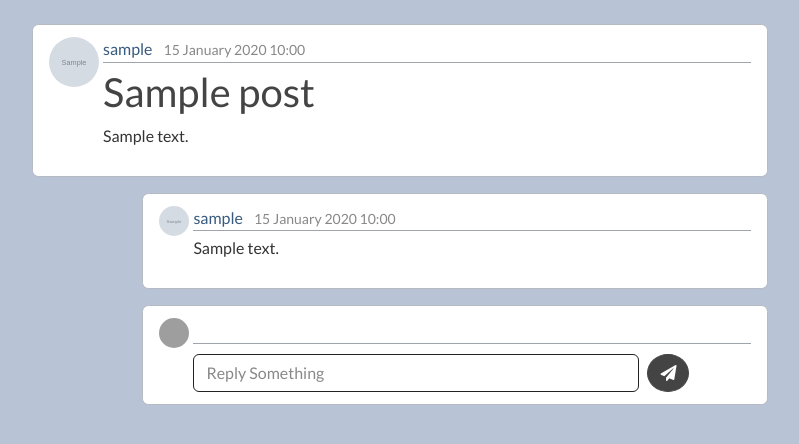
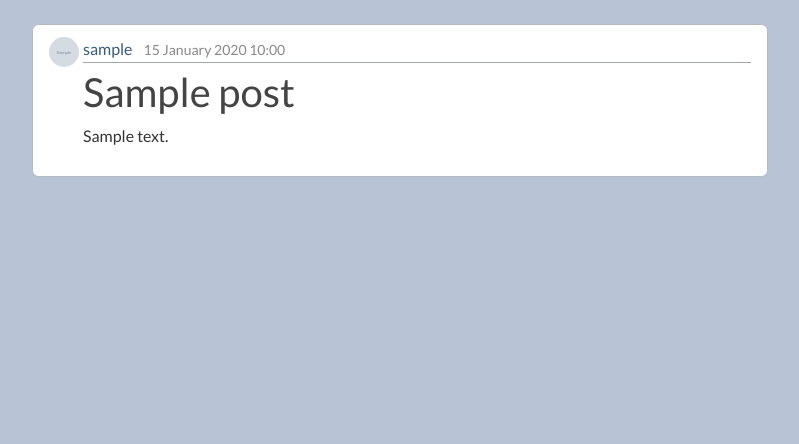
Before and after one commit to Vin-Ren/flask-blog-app, a Flask app: page /post/1 in a window 1280 px wide. Shown: the part 72-516 px from the top of the page, without its empty margins (50-849 px from the left). Run offline with Flask 2, Linux system fonts and the light colour scheme; tables that the repository leaves empty hold one stand-in row (values such as "Sample post"); grey boxes marked "Sample" are stand-in pictures; some libraries are stand-ins or nearby versions; grey boxes are pictures that could not be loaded.

Commit message:
Revert "Added reply model"
This reverts commit e3dcf5204a5cfff4268d8c77a682d5f03a2d406a.

```diff
--- a/flask_blog/posts/routes.py
+++ b/flask_blog/posts/routes.py
@@ -1,7 +1,7 @@
-from flask import Blueprint, render_template, request, url_for, flash, redirect, abort, jsonify
+from flask import Blueprint, render_template, request, url_for, flash, redirect, abort
 from flask_login import current_user, login_required
 from flask_blog import db
-from flask_blog.models import Post, Replies
+from flask_blog.models import Post
 from flask_blog.posts.forms import PostForm
 
 posts = Blueprint('posts', __name__)
@@ -9,8 +9,7 @@ posts = Blueprint('posts', __name__)
 @posts.route('/post/<int:post_id>')
 def post(post_id: int):
 	post = Post.query.get_or_404(post_id)
-	replies = Replies.query.filter_by(post_id=post.id).order_by(Replies.date_created.asc())
-	return render_template('post.html', title=post.title, post=post, replies=replies)
+	return render_template('post.html', title=post.title, post=post)
 
 
 @posts.route('/post/new', methods=['GET', 'POST'])
@@ -52,37 +51,9 @@ def updatePost(post_id: int):
 @login_required
 def deletePost(post_id: int):
 	post = Post.query.get_or_404(post_id)
-	if post.author != current_user and current_user.privilege_level >= 1:
+	if post.author != current_user:
 		abort(403)
 	db.session.delete(post)
 	db.session.commit()
 	flash('Your post has been deleted.', 'success')
 	return redirect(url_for('main.home'))
-
-
-@posts.route('/reply', methods=['POST'])
-@login_required
-def replyPost():
-	post_id = request.form.get('post_id', type=int)
-	replyContent = request.form.get('reply_content')
-	print(post_id, replyContent)
-	if post_id and replyContent:
-		reply = Replies(post_id=post_id, content=replyContent, user_id=current_user.id)
-		db.session.add(reply)
-		db.session.commit()
-		return jsonify({'success':True})
-	return jsonify({'success':False})
-
-
-@posts.route('/reply/delete', methods=['POST'])
-@login_required
-def deleteReply():
-	reply_id = request.form.get('reply_id', type=int)
-	if reply_id:
-		reply = Replies.query.get_or_404(reply_id)
-		if reply.author != current_user and current_user.privilege_level >= 1:
-			abort(403)
-		db.session.delete(reply)
-		db.session.commit()
-		return jsonify({'success':True})
-	return jsonify({'success':False})
--- a/flask_blog/templates/home.html
+++ b/flask_blog/templates/home.html
@@ -2,9 +2,7 @@
 {% block content %}
     {% for post in posts.items %}
         <article class="media content-section">
-          <a class="mr-2 link-primary" href="{{ url_for('users.userPosts', username=post.author.username) }}">
-            <img src="{{ get_profile_picture(post.author) }}" width="40" height="40" class="rounded-circle mr-1">
-          </a>
+          <img src="{{ get_profile_picture(post.author) }}" width="40" height="40" class="rounded-circle mr-1">
           <div class="media-body">
             <div class="article-metadata">
                <a class="mr-2 link-primary" href="{{ url_for('users.userPosts', username=post.author.username) }}">{{ post.author.username }}</a>
--- a/flask_blog/templates/layout.html
+++ b/flask_blog/templates/layout.html
@@ -12,16 +12,11 @@
     <link rel="stylesheet" type="text/css" href="https://bootswatch.com/5/darkly/bootstrap.css">
     -->
     <link rel="stylesheet" type="text/css" href="https://bootswatch.com/5/darkly/bootstrap.css">
-
     <link rel="stylesheet" type="text/css" href="{{ url_for('static', filename='main.css') }}">
 
+
     <!-- Moment.js -->
-    <!--<script type="text/javascript" src="{{ url_for('static', filename='moment.js') }}"></script>-->
-    <script src="https://cdnjs.cloudflare.com/ajax/libs/moment.js/2.29.1/moment.min.js" referrerpolicy="no-referrer"></script>
-
-    <script src="https://cdnjs.cloudflare.com/ajax/libs/jquery/3.6.0/jquery.min.js" referrerpolicy="no-referrer"></script>
-
-    <link rel="stylesheet" href="https://cdnjs.cloudflare.com/ajax/libs/font-awesome/5.15.3/css/all.min.css" referrerpolicy="no-referrer" />
+    <script type="text/javascript" src="{{ url_for('static', filename='moment.js') }}"></script>
 
     {% if title %}
         <title>Flask Blog - {{ title }}</title>
@@ -47,8 +42,8 @@
               <div class="navbar-nav mr-2">
                   <a class="nav-item nav-link" href="{{ url_for('posts.newPost') }}">New Post</a>
               </div>
-              <div class="nav-item dropdown">
-                  <button class="btn btn-secondary dropdown-toggle" data-bs-toggle="dropdown" type="button" id="dropdownMenuButton" data-toggle="dropdown" aria-haspopup="true" aria-expanded="false">
+              <div class="dropdown">
+                  <button class="btn btn-secondary dropdown-toggle" type="button" id="dropdownMenuButton" data-toggle="dropdown" aria-haspopup="true" aria-expanded="false">
                     <img src="{{ get_profile_picture(current_user) }}" width="40" height="40" class="rounded-circle mr-1"> {{ current_user.username }}
                   </button>
                   <div class="dropdown-menu" aria-labelledby="dropdownMenuLink">
@@ -88,6 +83,7 @@
 
     <!-- Optional JavaScript -->
     <!-- jQuery first, then Popper.js, then Bootstrap JS -->
+    <script src="https://code.jquery.com/jquery-3.2.1.slim.min.js" integrity="sha384-KJ3o2DKtIkvYIK3UENzmM7KCkRr/rE9/Qpg6aAZGJwFDMVNA/GpGFF93hXpG5KkN" crossorigin="anonymous"></script>
     <script src="https://cdnjs.cloudflare.com/ajax/libs/popper.js/1.12.9/umd/popper.min.js" integrity="sha384-ApNbgh9B+Y1QKtv3Rn7W3mgPxhU9K/ScQsAP7hUibX39j7fakFPskvXusvfa0b4Q" crossorigin="anonymous"></script>
     <script src="https://maxcdn.bootstrapcdn.com/bootstrap/4.0.0/js/bootstrap.min.js" integrity="sha384-JZR6Spejh4U02d8jOt6vLEHfe/JQGiRRSQQxSfFWpi1MquVdAyjUar5+76PVCmYl" crossorigin="anonymous"></script>
 
--- a/flask_blog/templates/post.html
+++ b/flask_blog/templates/post.html
@@ -1,7 +1,7 @@
 {% extends "layout.html" %}
 {% block content %}
     <article class="media content-section">
-        <img src="{{ get_profile_picture(post.author) }}" width="50" height="50" class="rounded-circle mr-1 mb-1">
+        <img src="{{ get_profile_picture(post.author) }}" width="30" height="30" class="rounded-circle mr-1 mb-1">
         <div class="media-body">
             <div class="article-metadata">
                     <a class="mr-2 link-primary" href="#">{{ post.author.username }}</a>
@@ -26,64 +26,6 @@
             timeElement.innerHTML = localDate;
         </script>
     </article>
-    {% for reply in replies %}
-        <div class="media content-section" style="width:85%;margin-left:15%">
-            <img src="{{ get_profile_picture(reply.author) }}" width="30" height="30" class="rounded-circle mr-1 mb-1">
-            <div class="media-body">
-                <div class="article-metadata">
-                        <a class="mr-2 link-primary" href="#">{{ reply.author.username }}</a>
-                        <small class="text-muted">
-                             <span id="reply-{{reply.id}}-time-created"></span>
-                        </small>
-                        {% if reply.author == current_user or (current_user.is_authenticated and current_user.privilege_level <= 1) %}
-                        <div>
-                            <!--
-                            <a class="btn btn-secondary btn-sm mt-1 mb-1" href="{{ url_for('posts.updatePost', post_id=post.id)}}">Update</a>
-                            <button type="button" class="btn btn-danger btn-sm m-1" data-toggle="modal" data-target="#deleteModal">Delete</button>
-                            -->
-                        </div>
-                        {% endif %}
-                </div>
-                <p class="article-content">{{ reply.content }}</p>
-            </div>
-            <script type="text/javascript">
-                var timeElement = document.getElementById("reply-{{reply.id}}-time-created");
-                var utcTime = "{{reply.date_created.strftime('%Y-%m-%d %H:%M:%S')}}";
-                var localDate = moment.utc(utcTime).local().format('D MMMM YYYY HH:mm');
-                timeElement.innerHTML = localDate;
-            </script>
-        </div>
-    {% endfor %}
-    <script type="text/javascript">
-        function replyViaAjax() {
-            let data = {post_id : {{post.id}},reply_content : $('#replyContent').val()};
-            $.ajax({data : data, type : 'POST', url : '/reply'})
-            .done(function(data) {
-                let to_be_continued = true;
-            });
-
-            //event.preventDefault();
-        }
-    </script>
-        <div class="media content-section" style="width:85%;margin-left:15%">
-            <img src="{{ get_profile_picture(current_user) }}" width="30" height="30" class="rounded-circle mr-1 mb-1">
-            <div class="media-body">
-                <div class="article-metadata">
-                        <a class="mr-2 link-primary" href="#">{{ current_user.username }}</a>
-                        <small class="text-muted">
-                             <span id="userReply"></span>
-                        </small>
-                </div>
-                <form class="form-inline">
-                <div class="form-group" style="width:100%;margin-top:0.3rem">
-                    <input type="text" class="form-control mr-2" id="replyContent" style="width:80%" placeholder="Reply Something">
-                    <button class="rounded-circle btn btn-secondary" onclick="replyViaAjax()"><i class="fa fa-paper-plane" aria-hidden="true"></i></button>
-                </div>
-                </form>
-            </div>
-        </div>
-
-
     <!-- Modal -->
     <div class="modal fade" id="deleteModal" tabindex="-1" role="dialog" aria-labelledby="deleteModalLabel" aria-hidden="true">
         <div class="modal-dialog" role="document">
--- a/flask_blog/users/routes.py
+++ b/flask_blog/users/routes.py
@@ -29,7 +29,7 @@ def login():
 	if current_user.is_authenticated:
 		return redirect(url_for('main.home'))
 	form = LoginForm()
-	if form.validate_on_submit() or request.method == 'POST':
+	if form.validate_on_submit():
 		user = User.query.filter_by(email=form.email.data).first()
 		if user and bcrypt.check_password_hash(user.password, form.password.data):
 			login_user(user, remember=form.rememberMe.data)
--- a/flask_blog/utils.py
+++ b/flask_blog/utils.py
@@ -2,6 +2,5 @@ from flask import url_for
 from flask_blog.models import User
 
 def get_profile_picture(user: User):
-	flnm = user.image_file if hasattr(user, 'image_file') else 'default.jpg'
-	profile_picture = url_for('static', filename='profile_pictures/{}'.format(flnm))
+	profile_picture = url_for('static', filename=f'profile_pictures/{user.image_file}')
 	return profile_picture
--- a/run.py
+++ b/run.py
@@ -4,19 +4,8 @@ app = create_app()
 
 if __name__ == '__main__':
 	from sys import argv
-	from getopt import getopt
 	debug = False
-	host='0.0.0.0'
-	port=8080
-
-	opts, args = getopt(argv[1:], 'dp:h:', ['debug', 'port=', 'host='])
-
-	for opt, val in opts:
-		if opt in ['-d', '--debug']:
+	for arg in argv:
+		if arg in ['-d', '--debug', 'debug']:
 			debug=True
-		elif opt in ['-p', '--port']:
-			port=int(val)
-		elif opt in ['-h', '--host']:
-			host=val
-
-	app.run(host=host, port=port, debug=debug)
+	app.run(host='0.0.0.0', port=8080, debug=debug)
```
Also changed, not shown: flask_blog/models.py (+0 -13 lines), flask_blog/database.db, flask_blog/static/bg.jpg (deleted), flask_blog/static/profile_pictures/7dd2dc30d95989f5.png (added), flask_blog/static/profile_pictures/8e4069f1311c453d.png (added), flask_blog/static/profile_pictures/c5d0fc11bae110c6.jpg (added), flask_blog/static/profile_pictures/default.jpg (added).
